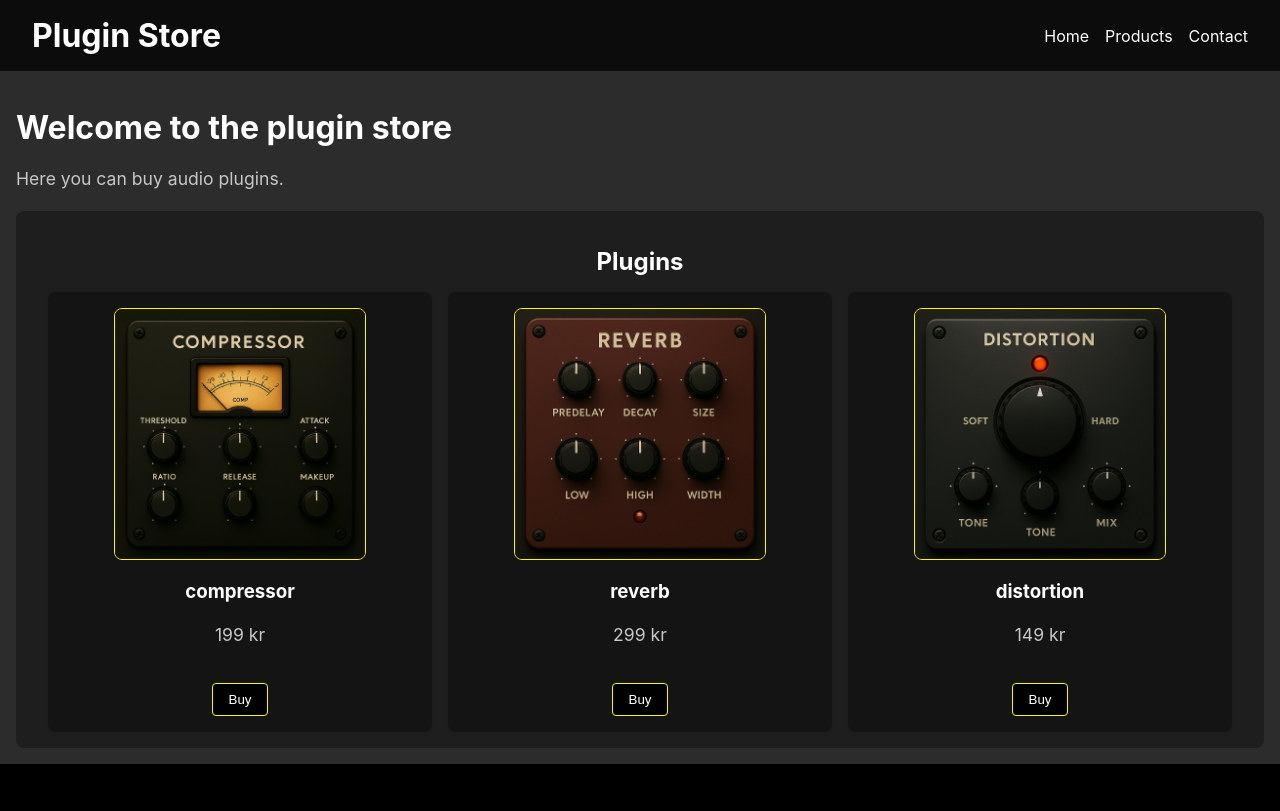
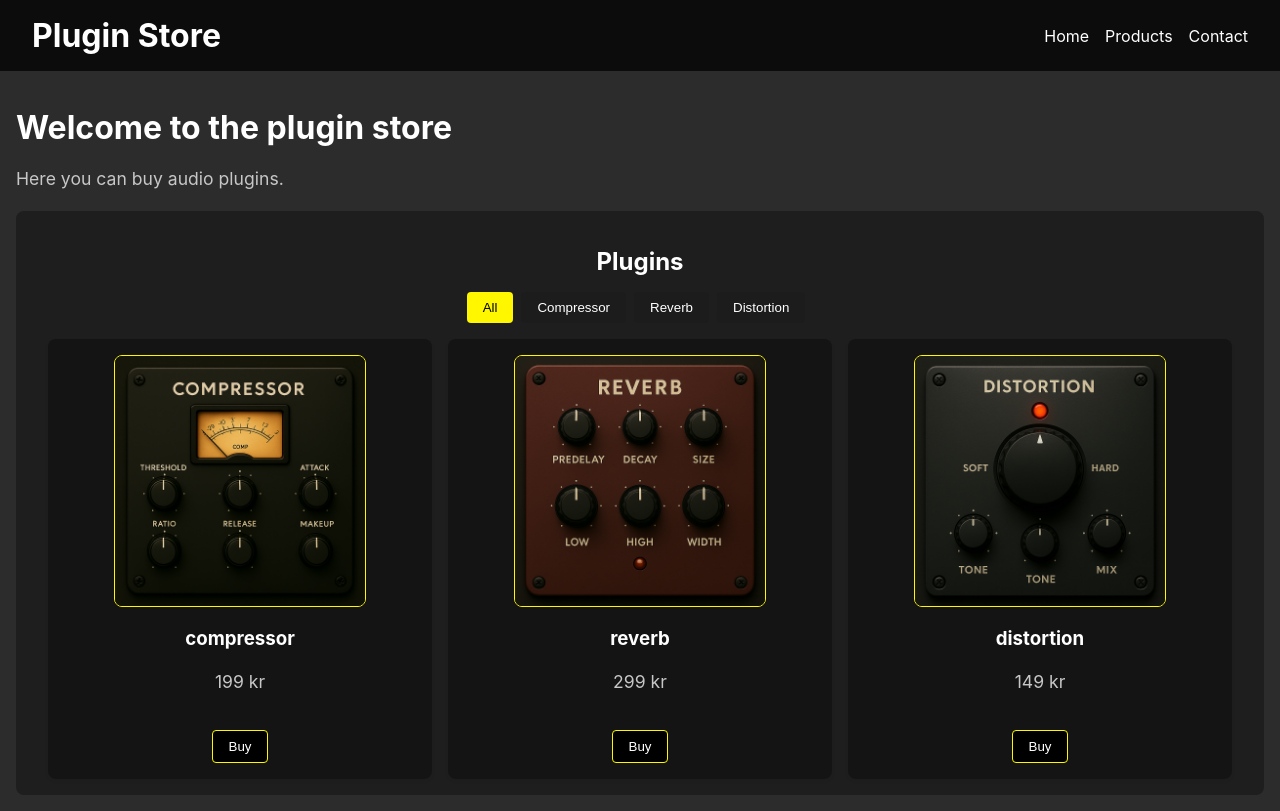
Before and after one commit to ed-vin/react-e-commerce, a React (Create React App) app: page / in a window 1280 px wide. Built offline with nearby package versions, Linux system fonts and the light colour scheme.

Commit message:
category filter

```diff
--- a/src/components/ProductBrowser.jsx
+++ b/src/components/ProductBrowser.jsx
@@ -1,17 +1,39 @@
+import { useState } from 'react';
 import '../styles/ProductBrowser.css';
 
 const products = [
-  { id: 1, name: 'compressor', price: 199, image: './images/compressor.png' },
-  { id: 2, name: 'reverb', price: 299, image: '/images/reverb.png' },
-  { id: 3, name: 'distortion', price: 149, image: '/images/distortion.png' },
+  { id: 1, name: 'compressor', category: 'compressor', price: 199, image: './images/compressor.png' },
+  { id: 2, name: 'reverb', category: 'reverb', price: 299, image: '/images/reverb.png' },
+  { id: 3, name: 'distortion', category: 'distortion', price: 149, image: '/images/distortion.png' },
 ];
 
+const categories = ['all', 'compressor', 'reverb', 'distortion'];
+
 export default function ProductBrowser() {
+  const [selectedCategory, setSelectedCategory] = useState('all');
+
+  const filteredProducts = selectedCategory === 'all'
+    ? products
+    : products.filter(p => p.category === selectedCategory);
+
   return (
     <section className="product-browser">
       <h2>Plugins</h2>
+
+      <div className="category-filter">
+        {categories.map(category => (
+          <button
+            key={category}
+            onClick={() => setSelectedCategory(category)}
+            className={selectedCategory === category ? 'active' : ''}
+          >
+            {category.charAt(0).toUpperCase() + category.slice(1)}
+          </button>
+        ))}
+      </div>
+
       <div className="product-grid">
-        {products.map(product => (
+        {filteredProducts.map(product => (
           <div className="product-card" key={product.id}>
             <img
               src={product.image}
--- a/src/styles/ProductBrowser.css
+++ b/src/styles/ProductBrowser.css
@@ -39,8 +39,8 @@
   }
 
   .product-card button:hover {
-    background-color: #000000;
-    color: #ffffff;
+    background-color: #fff700;
+    color: #000000;
   }
 
   .product-card img {
@@ -56,3 +56,29 @@
     transform: scale(1.05);
     transition: transform 0.3s ease;
   }
+
+  /* Category filter */
+
+  .category-filter {
+    margin-bottom: 1rem;
+  }
+
+  .category-filter button {
+    margin-right: 0.5rem;
+    padding: 0.5rem 1rem;
+    border: none;
+    background-color: #1c1c1c;
+    cursor: pointer;
+    border-radius: 4px;
+    color: #ffffff;
+  }
+
+  .category-filter button.active {
+    background-color: #fff700;
+    color: rgb(0, 0, 0);
+  }
+
+  .category-filter button:hover {
+    background-color: #fff700;
+    color: rgb(0, 0, 0);
+  }
```
